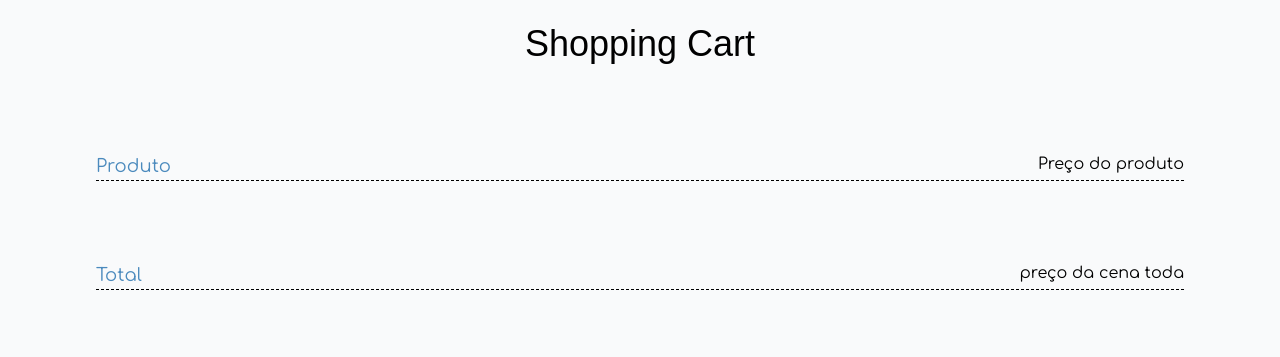
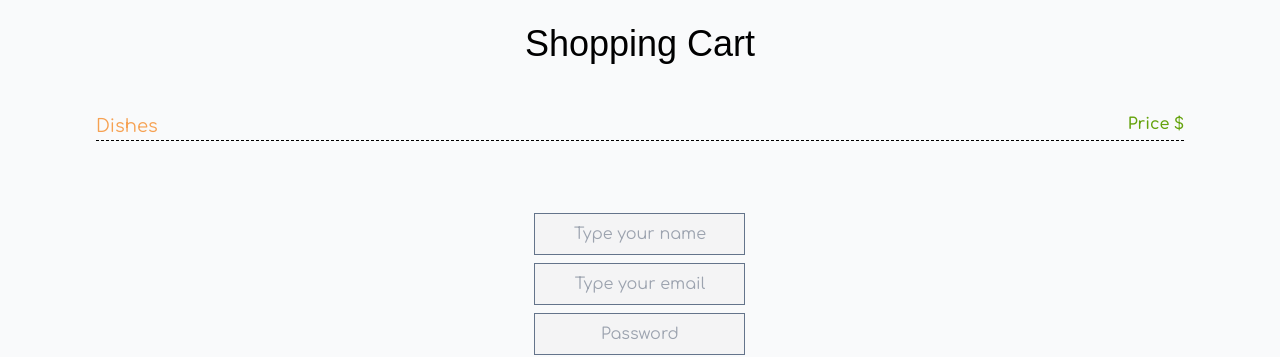
Before and after one commit to NunomValdez/frontend-project-ByNunoValdez, a React (Create React App) app: page /checkout in a window 1280 px wide. Shown: the top 357 px of the page. Built offline with nearby package versions, Linux system fonts and the light colour scheme.

Commit message:
context working with all the dishes and extras being sent to the cart component

```diff
--- a/src/App.js
+++ b/src/App.js
@@ -9,7 +9,6 @@ import {
   Route,
 } from "react-router-dom"
 
-
 //o context tem de ser definido aqui, para q os vários states sejam globais...! (?)
 //fazendo createContext, podemos usar a tag ...Provider para providenciar states/props
 // globais aos componentes filhos, e assim passar info de um lado para o outro
@@ -18,14 +17,11 @@ import {
 //e os devidos componentes vão usar os states definidos aqui neste App, embora os usem lá dentro de si mesmos
 //através do useContext --> usar contexto dentro do elemento, contexto esse q é criado no pai de todos!
 
-   export const AppContext = createContext('Nothing to buy');
-
-
-
+   export const AppContext = createContext([]);
 
    export default function App() {
-   const [ dishes, setDishes ] = useState('')
-
+    const [ dishes, setDishes ] = useState([]);
+        console.log(dishes)
 //   const dishReducer = (state, action) => {
 //     switch (action.type) {
 //       case 'ADD_DISH':
@@ -51,7 +47,7 @@ import {
 //_____ estão a ser declarados os estados iniciais, e a funcao reducer q orquestra tudo
 
   return (
-  <AppContext.Provider value={'x'}>
+  <AppContext.Provider value={{ dishes, setDishes }}>
       <BrowserRouter>
         <Routes>
           <>
--- a/src/components/compo.tailwind/Checkbox.jsx
+++ b/src/components/compo.tailwind/Checkbox.jsx
@@ -5,7 +5,7 @@ import Checkbox from "@material-tailwind/react/Checkbox"
 
 
 export default function CheckboxExtra(props) {
-    let {extra, id, handleSelectedDish} = props; //extraindo as props a usar mandadas pelo comp pai
+    let {extra, id, handleExtras, name} = props; //extraindo as props a usar mandadas pelo comp pai
 
 // o estado inicial do state(changeCheckbox) será false, para q ao clicar o setChangeCheckbox o torne true na funcao handleChangeCheckbox
     const [changeCheckbox, setChangeCheckbox] = useState(false);
@@ -26,22 +26,19 @@ export default function CheckboxExtra(props) {
         return extra.replace(' ', '_');
     }
 
-     const handleSelected=()=>{
-        handleSelectedDish(id)
-    } //___________ funcao de handle q é executada no componente pai, e q vem buscar ao filho a info
-    //_______________do id do q o user clicou - passar info dos filhos p pais!
-    // console.log(handleSelected)
-
     return (
         <Checkbox
             // className="p-6"
+            name={name}
             color="lightGreen"
             text={extra}
             value={extra}
             id={`${id}-${parseExtraIngredient()}`}  //o id é do cartao, e o extra do extra relativo ao id
             checked={changeCheckbox}
             onChange={ handleChangeCheckbox }
-          onClick={handleSelectedDish}
+          onClick={()=>handleExtras(extra)}//___________ funcao de handle q é executada no componente pai, e q vem buscar ao filho a info
+    //_______________do id do q o user clicou - passar info dos filhos p pais!
+    // console.log(handleSelected)
         />
     )
 }
--- a/src/components/compo.tailwind/ModalDetails.jsx
+++ b/src/components/compo.tailwind/ModalDetails.jsx
@@ -6,6 +6,8 @@ import ModalFooter from "@material-tailwind/react/ModalFooter";
 import Button from "@material-tailwind/react/Button";
 import ShopButton from "../../pages/checkout/ShopButton";
 import Checkbox from "./Checkbox";
+import { useContext } from "react";
+import { AppContext } from "../../App";
 
 export default function ModalDetails(props) {
 
@@ -15,6 +17,25 @@ export default function ModalDetails(props) {
         setShowModal(value);
     }
 
+    const extraArray=[];
+const handleExtras = (extra)=>{
+    extraArray.push(extra);
+}
+
+
+    const { dishes, setDishes } = useContext(AppContext)
+//____ função passada por props aos filhos para extrair a info dos pratos escolhidos
+const handleSelectedDish =()=>{
+    //    console.log(dish.target.id) //id do elemento
+    //    console.log(dish.target.checked) // se estiver checked, foi selecionado e é para ir po carrinho!
+    //    console.log(dish)
+       setDishes([...dishes, {
+           name: props.name,
+           price: props.price,
+           extra: extraArray
+       }]);
+   }
+   //____ o prato será identificado pelo 1º caractere do ID, e o extra escolhido pelo valor do value!
 
     return (
         <>
@@ -43,10 +64,11 @@ export default function ModalDetails(props) {
                                 props.extras.map((extra,i) =>{
                                     // console.log(extra)
                                     return <Checkbox
-                                    handleSelectedDish={props.handleSelectedDish}
+                                    handleExtras={handleExtras}
                                     key={i}
                                     extra={extra}
                                     id={props.id}
+                                    name={props.name}
                                     />
                                 })
                             }
@@ -57,6 +79,7 @@ export default function ModalDetails(props) {
                     className="flex w-fit mt-6 font-light"
                     color="purple"
                     size="sm"
+                    onClick={handleSelectedDish}
                     >
                         Add to cart -
                          {props.price}
--- a/src/components/compo.tailwind/Pagination.jsx
+++ b/src/components/compo.tailwind/Pagination.jsx
@@ -13,8 +13,8 @@ export default function PaginationCatalog({itemsPerPage, totalItems, paginate,
 
 //o nr de páginas é dado pela divisao do total de items na api, pelo nr de items q
 //queremos por página (6) ===> 25/6= nr q temos de arredondar por cima, para caberem tds
-const pageNumbers = [];
-const numberOfPages = Math.ceil(totalItems/itemsPerPage);
+    const pageNumbers = [];
+    const numberOfPages = Math.ceil(totalItems/itemsPerPage);
 
     for(let i = 1; i <= numberOfPages; ++i ){
         pageNumbers.push(i);
--- a/src/pages/checkout/Checkout.jsx
+++ b/src/pages/checkout/Checkout.jsx
@@ -5,37 +5,49 @@ import ShopButton from './ShopButton';
 import Form from './Form';
 import { useNavigate } from 'react-router-dom';
 import { useContext } from 'react';
+import { AppContext } from '../../App';
 
 export default function Checkout(props) {
     const navigate = useNavigate();
 
-    // nesta página terá de vir, por props, um array de pratos selecionados pelo user - STORE/REDUX
-    // tb tem de vir  a quantidade de pratos a comprar
+// nesta página terá de vir, por props, um array de pratos selecionados pelo user - STORE/REDUX
+// tb tem de vir  a quantidade de pratos a comprar
 
-    // const [counter, setCounter] = useState('')
+// const [counter, setCounter] = useState('')
 // este counter vai ter de ser usado num useEffect?
 // pq quero q dependa da selecao do utilizador
 
-   // const selectedDishes = useContext(AppContext)
+// const selectedDishes = useContext(AppContext)
 //---- dps aqui usamos apenas o nome da acção, e o context
 //---- q está no pai é que vai fazer o que tem a fazer, consoante a acção q lhe passamos no filho q usa o context.
 
+    const { dishes } = useContext(AppContext)
+    console.log(dishes)
 
     return (
     <section className="mx-auto mt-4 sm:justify-evenly">
             <section className="flex flex-col w-auto justify-between ">
 
                 <h1 className="text-4xl p-2">Shopping Cart</h1>
+                    {
+                        dishes.map((dish,i)=>{
+                           return <div
+                           id="product-checkout"
+                           className="products flex flex-row border-b border-dashed border-black "
+                           key={i}>
+                                <h2 className="text-safire text-lg flex">{`${dish.name} with ${dish.extra} `} </h2>
+                                <p>{dish.price}</p>
+                            </div>
+                        })
+                    }
+                    {/* <h2 >{`${dishes.name} with ${dishes.value}`}</h2> */}
+                    {/* <p>Preço do produto</p> */}
 
-                <div id="product-checkout" className="products flex flex-row border-b border-dashed border-black ">
-                    <h2 className="text-safire text-lg">Produto</h2>
-                    <p>Preço do produto</p>
 
-                </div>
 
                 <div className="flex products flex-row border-b border-dashed  border-black">
-                    < h2 className=" text-safire text-lg">Total</h2>
-                    <p>preço da cena toda</p>
+                    < h2 className=" text-tangerine text-lg">Dishes</h2>
+                    <p className="text-lime-600 font-extrabold">Price $</p>
                 </div>
 
             </section>
--- a/src/pages/checkout/checkout.css
+++ b/src/pages/checkout/checkout.css
@@ -1,5 +1,5 @@
 body{
-    background-color: rgb(250, 250, 250);
+    background-color: rgb(245, 243, 243);
     width: 85vw;
     text-align: center;
     margin: auto;}
@@ -9,5 +9,5 @@ h1{
 
 .products{
     justify-content: space-between;
-    margin-top: 10vh;
+    margin-top: 5vh;
 }
--- a/src/pages/homePage/FoodCard.jsx
+++ b/src/pages/homePage/FoodCard.jsx
@@ -14,15 +14,6 @@ import ModalDetails from "../../components/compo.tailwind/ModalDetails";
 export default function FoodCard(props) {
 
     const [modalOpen, setModalOpen] = useState(false);
-
-        // const handleClickCard= ()=>{
-        //     setModalOpen(true);
-        // }
-
-        // const handleSelectedDish=(event)=>{
-        //     console.log(event.target.id)
-        // } //info que vem do elem checkbox, neto, com o id do pedido e o nome do pedido
-
 
     return (
         <Card className="shadow-md bg-gray-50 max-w-sm min-w-fit">
@@ -47,7 +38,7 @@ export default function FoodCard(props) {
                     extras={props.extras}
                     opened={modalOpen}
                     id={props.id}
-                            handleSelectedDish={props.handleSelectedDish}
+                    //  handleSelectedDish={props.handleSelectedDish}
                     />
             </CardFooter>
         </Card>
--- a/src/pages/homePage/FoodCards.jsx
+++ b/src/pages/homePage/FoodCards.jsx
@@ -1,24 +1,26 @@
 import React from 'react'
 import FoodCard from './FoodCard';
-import { useContext } from 'react';
-import { AppContext } from '../../App';
+// import { useContext } from 'react';
+// import { AppContext } from '../../App';
 
 export default function FoodCards(props) {
 
-const dishesSelected = useContext(AppContext)
+// const { setDishes } = useContext(AppContext)
 
 
-//____ função passada por props aos filhos para extrair a info dos pratos escolhidos
-   const handleSelectedDish =(dish)=>{
-       console.log(dish.target.id) //id do elemento
-       console.log(dish.target.checked) // se estiver checked, foi selecionado e é para ir po carrinho!
-       console.log(dish)
-   }
-   //____ o prato será identificado pelo 1º caractere do ID, e o extra escolhido pelo valor do value!
+// //____ função passada por props aos filhos para extrair a info dos pratos escolhidos
+//    const handleSelectedDish =(dish)=>{
+//     //    console.log(dish.target.id) //id do elemento
+//     //    console.log(dish.target.checked) // se estiver checked, foi selecionado e é para ir po carrinho!
+//     //    console.log(dish)
+//        setDishes(dish.target);
+//    }
+//    //____ o prato será identificado pelo 1º caractere do ID, e o extra escolhido pelo valor do value!
 
 
     return (
     <>
+
     <section className="grid sm:grid-cols-1 md:grid-cols-2 lg:grid-cols-3 xl:grid-cols-4 auto-rows-auto grid-flow-row
             gap-10 bg-slate-100 min-w-min place-content-evenly p-4">
         {
@@ -32,7 +34,7 @@ const dishesSelected = useContext(AppContext)
                 description = {foodOption.Description}
                 extras={foodOption.Extras}
                 stock={foodOption.stock}
-                    handleSelectedDish={handleSelectedDish} //esta função serve para ir buscar info dos pratos/extras a um neto
+                        // handleSelectedDish={handleSelectedDish} //esta função serve para ir buscar info dos pratos/extras a um neto
                 key={foodOption.id}
                 className="col-auto"
                 />
```
Lines whose indentation alone changed are shown as unchanged.
